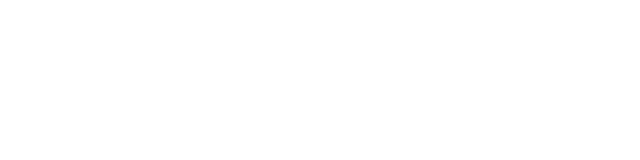
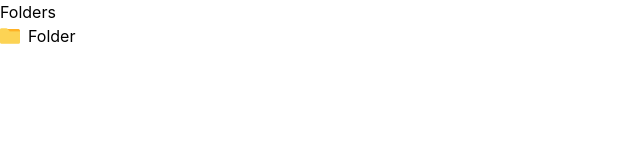
Before and after one commit to mabuhanifa/codeware-react-app, a React (Create React App) app: page / in a window 1280 px wide. Shown: the top 160 px of the page, without its empty margins (0-640 px from the left). Built offline with nearby package versions, Linux system fonts and the light colour scheme.

Commit message:
folder and folders

```diff
--- a/src/App.tsx
+++ b/src/App.tsx
@@ -1,7 +1,10 @@
+import Folders from "./components/Folders";
+
 function App() {
   return (
-    <div className="bg-red-500">
+    <div>
       <div></div>
+      <Folders />
     </div>
   );
 }
--- /dev/null
+++ b/src/components/Folder.tsx
@@ -0,0 +1,12 @@
+import folderIcon from "../icons/folder.png";
+
+export default function Folder({ folder }: { folder: { name: string } }) {
+  return (
+    <div>
+      <div className="flex items-center gap-x-2">
+        <img src={folderIcon} alt="" className="h-5 w-5" />
+        <h1>Folder</h1>
+      </div>
+    </div>
+  );
+}
--- /dev/null
+++ b/src/components/Folders.tsx
@@ -0,0 +1,18 @@
+import { useState } from "react";
+import Folder from "./Folder";
+
+export default function Folders() {
+  const [folders, setFolders] = useState([
+    {
+      name: "Folder 1",
+    },
+  ]);
+  return (
+    <div>
+      <h1>Folders</h1>
+      {folders.map((folder, i) => (
+        <Folder folder={folder} key={i} />
+      ))}
+    </div>
+  );
+}
```
